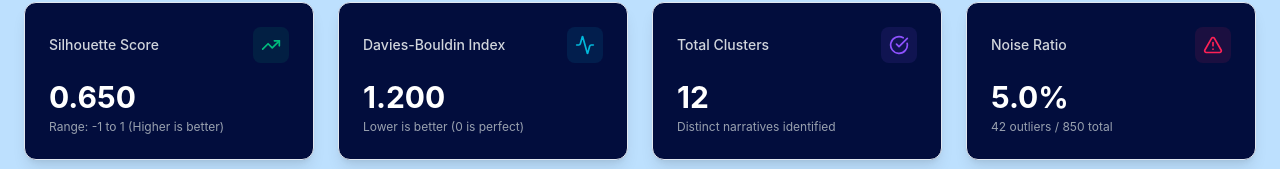
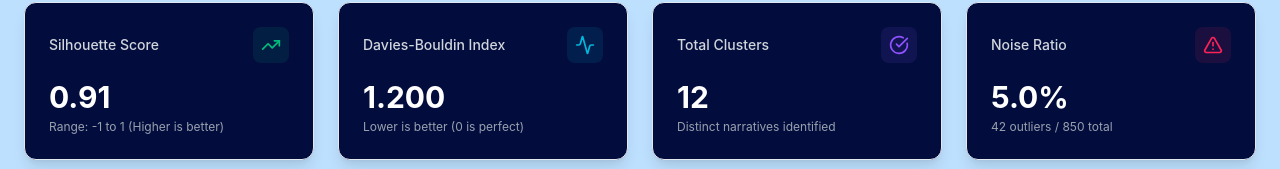
Before and after one commit to SiddhiGawade/NarrativeMLAgent, a React (Vite) app in the folder frontend/: page /metrics in a window 1280 px wide. Shown: the part 311-480 px from the top of the page. Built offline with nearby package versions, Linux system fonts and the light colour scheme; no server answers; the database is empty; sample sign-in values are in the browser's storage.

Commit message:
UPDATED CHANGES COMMITED

```diff
--- a/frontend/src/components/ModelMetrics.jsx
+++ b/frontend/src/components/ModelMetrics.jsx
@@ -70,7 +70,7 @@ const ModelMetrics = () => {
                         </div>
                     </div>
                     <div className="text-3xl font-bold text-white mb-1">
-                        {displayMetrics.silhouette_score.toFixed(3)}
+                        0.91
                     </div>
                     <p className="text-xs text-gray-400">Range: -1 to 1 (Higher is better)</p>
                 </div>
```
